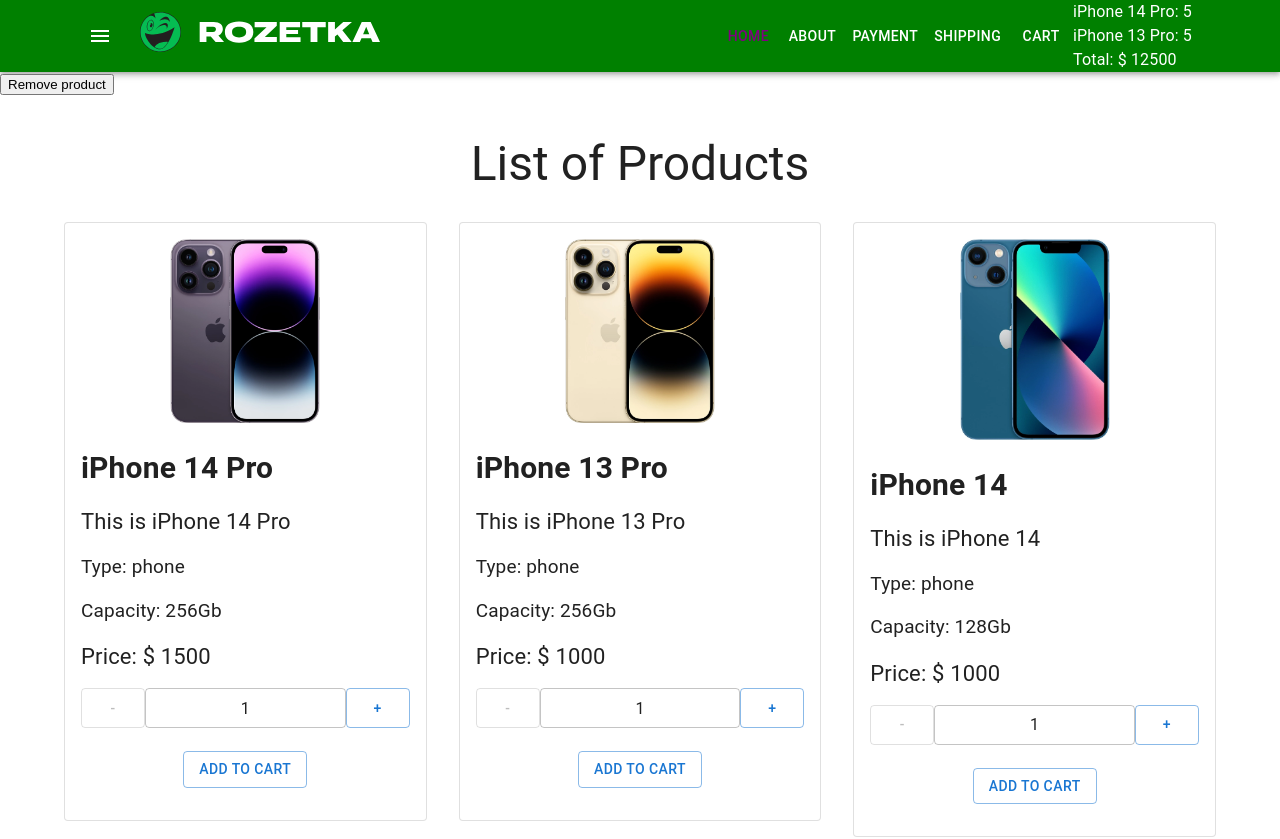
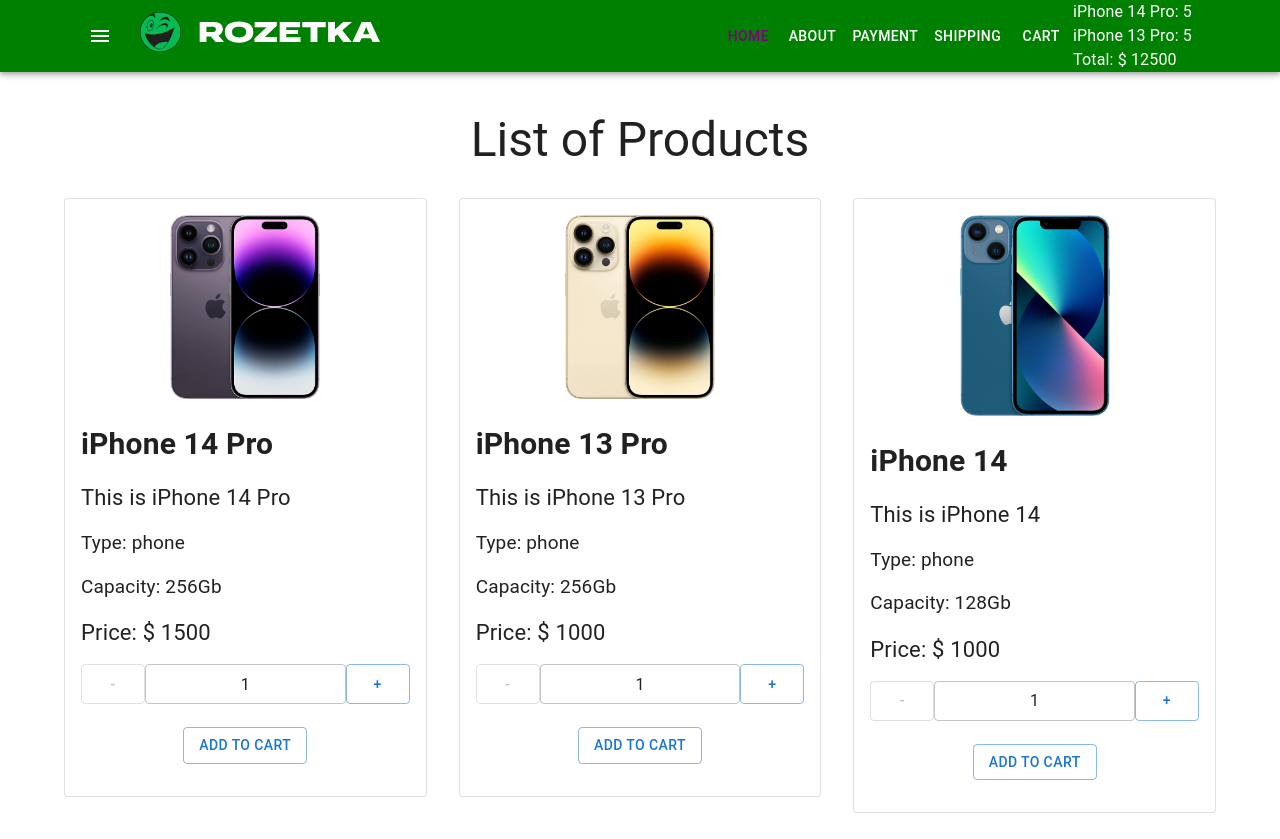
Before and after one commit to kznkv-skillup/28-02, a React (Create React App) app: page / in a window 1280 px wide. Shown: the top 839 px of the page. Built offline with nearby package versions, Linux system fonts and the light colour scheme; the HTML template or start-up script is replaced by a standard one.

Commit message:
added omit to removeProductFromCart and used Context

```diff
--- a/package.json
+++ b/package.json
@@ -11,9 +11,11 @@
     "@testing-library/react": "^13.4.0",
     "@testing-library/user-event": "^13.5.0",
     "@types/jest": "^27.5.2",
+    "@types/lodash": "^4.14.195",
     "@types/node": "^16.18.31",
     "@types/react": "^18.2.6",
     "@types/react-dom": "^18.2.4",
+    "lodash": "^4.17.21",
     "react": "^18.2.0",
     "react-dom": "^18.2.0",
     "react-router-dom": "^6.12.1",
--- a/src/Container/App/App.tsx
+++ b/src/Container/App/App.tsx
@@ -6,10 +6,18 @@
 import Home from 'pages/Home/Home'
 import { Container } from '@mui/material'
 import CartPage from 'pages/Cart/CartPage'
+import { createContext } from 'react'
+import { omit } from 'lodash'
 
 type ProductsInCart = {
     [id: number]: number
 }
+
+type Context = {
+    removeProductFromCart: (id: number) => void
+}
+
+export const AppContext = createContext<Context | null>(null)
 
 const App = () => {
     const [productsInCart, setProductsInCart] = useState<ProductsInCart>({
@@ -25,20 +33,18 @@
     }
 
     const removeProductFromCart = (id: number) => {
-        setProductsInCart((prevState) => {
-            let prevProductsInCart = { ...prevState }
-            delete prevProductsInCart[id]
-            return prevProductsInCart
-        })
+        setProductsInCart((prevState) => omit(prevState, id))
     }
 
     return (
         <StyledEngineProvider injectFirst>
+            <AppContext.Provider
+                value={{
+                    removeProductFromCart: removeProductFromCart,
+                }}
+            >
                 <CssBaseline />
                 <Header productsInCart={productsInCart} />
-            <button onClick={() => removeProductFromCart(1)}>
-                Remove product
-            </button>
                 <Container
                     sx={{
                         padding: '40px 0',
@@ -47,14 +53,19 @@
                     <Routes>
                         <Route
                             path="/"
-                        element={<Home addProductToCart={addProductToCart} />}
+                            element={
+                                <Home addProductToCart={addProductToCart} />
+                            }
                         />
                         <Route
                             path="/cart"
-                        element={<CartPage productsInCart={productsInCart} />}
+                            element={
+                                <CartPage productsInCart={productsInCart} />
+                            }
                         />
                     </Routes>
                 </Container>
+            </AppContext.Provider>
         </StyledEngineProvider>
     )
 }
--- a/src/components/CartProductList/CartProductListItemExtended.tsx
+++ b/src/components/CartProductList/CartProductListItemExtended.tsx
@@ -1,10 +1,14 @@
 import { Card, CardContent, Grid, Button } from '@mui/material'
 import { Product } from 'utils/productsArray'
 import DeleteIcon from '@mui/icons-material/Delete'
+import { useContext } from 'react'
+import { AppContext } from 'Container/App/App'
 
 type Props = { product: Product; productCount: number }
 
 const CartProductListItemExtended = ({ product, productCount }: Props) => {
+    const data = useContext(AppContext)
+
     return (
         <Grid item xs={12} sm={6} md={4}>
             <Card>
@@ -19,7 +23,10 @@
                     <div className="product-features">
                         Count: {productCount}
                     </div>
-                    <Button variant="outlined">
+                    <Button
+                        variant="outlined"
+                        onClick={() => data?.removeProductFromCart(product.id)}
+                    >
                         <DeleteIcon />
                     </Button>
                 </CardContent>
```
Also changed, not shown: 1 other file (tests, documents, lock files or other folders). Lines whose indentation alone changed are shown as unchanged.
